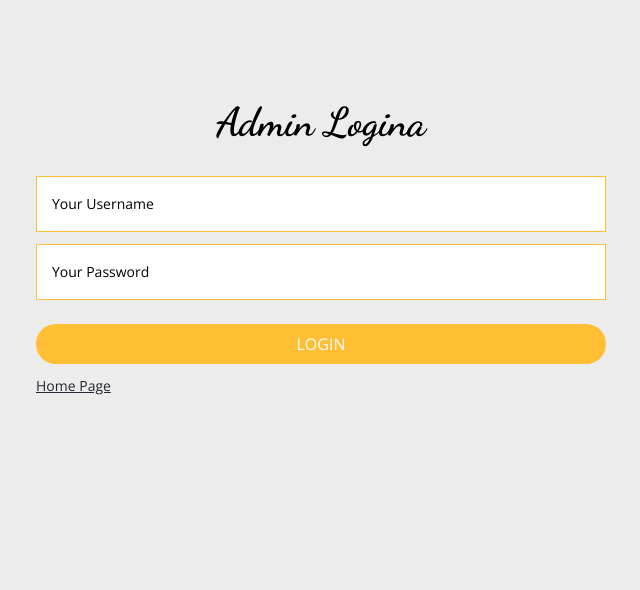
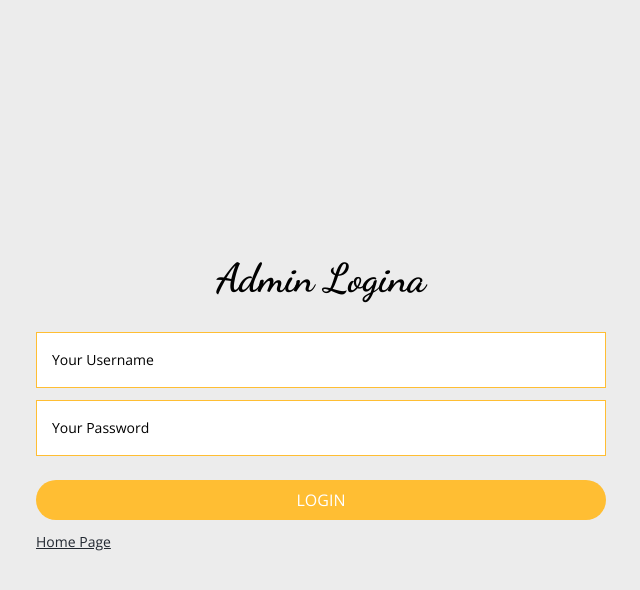
Before and after one commit to eminkmru/Full-Stack-food-ordering-Project-with-NextJS, a Next.js app: page /admin in a window 1280 px wide. Shown: the top 590 px of the page, without its empty margins (319-959 px from the left). Built offline with nearby package versions, Linux system fonts and the light colour scheme.

Commit message:
admin page styles

```diff
--- a/pages/admin/index.jsx
+++ b/pages/admin/index.jsx
@@ -57,7 +57,7 @@ const Login = () => {
   ];
 
   return (
-    <div className="container mx-auto py-3">
+    <div className="container mx-auto py-3 flex h-screen items-center">
       <form
         className="flex flex-col items-center my-20 md:w-1/2 w-full mx-auto"
         onSubmit={handleSubmit}
```
